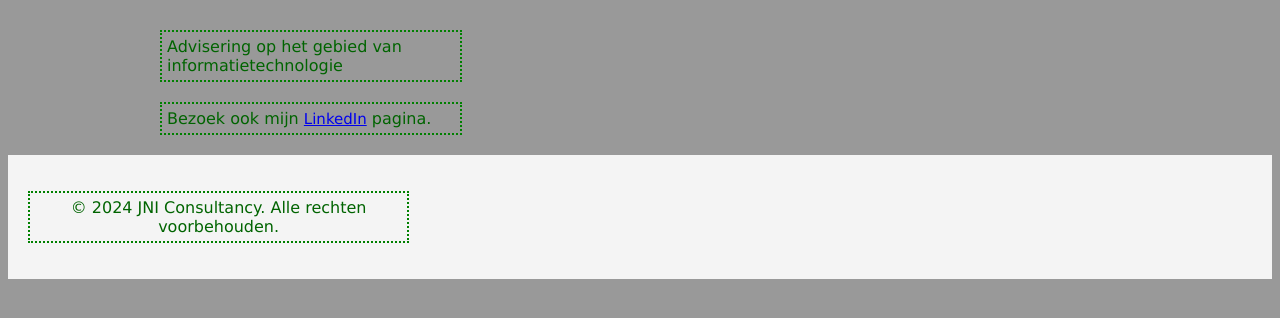
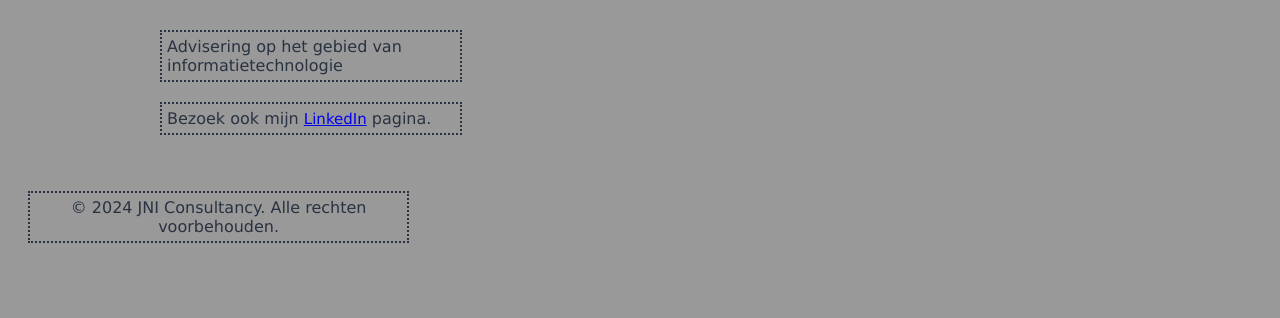
Before and after one commit to jelleniewold/Learn, a website built with Parcel: page index.html in a window 1280 px wide. Shown: the part 244-562 px from the top of the page. Built offline with nearby package versions, Linux system fonts and the light colour scheme.

Commit message:
Update styles.css

```diff
--- a/styles.css
+++ b/styles.css
@@ -13,9 +13,8 @@ a {
 }
 
 p {
-  color: darkgreen;
+  color: #293241;
   width: 30%;
-  border-color: green;
   border-width: 2px;
   border-style: dotted;
   padding: 5px;
@@ -34,7 +33,6 @@ section {
 }
 
 footer {
-  background-color: #f4f4f4;
   padding: 20px;
   text-align: center;
 }
```
